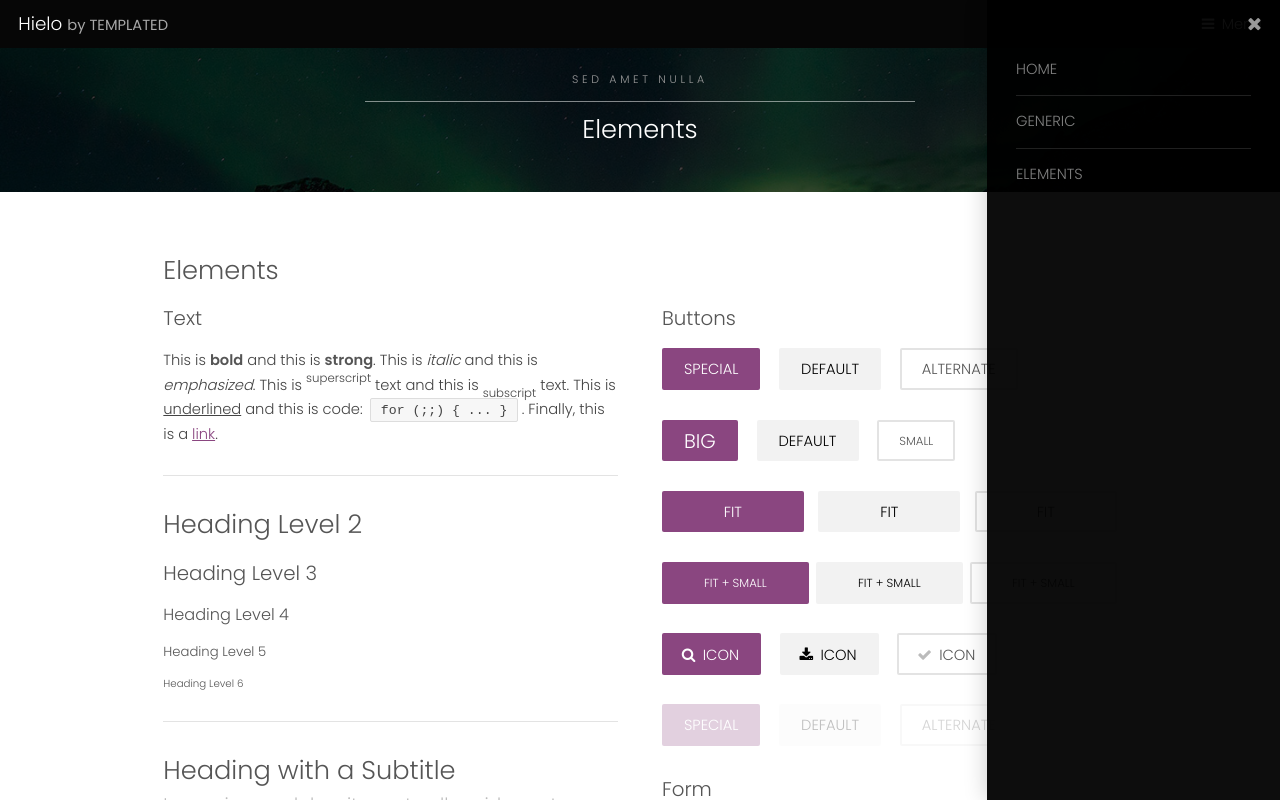
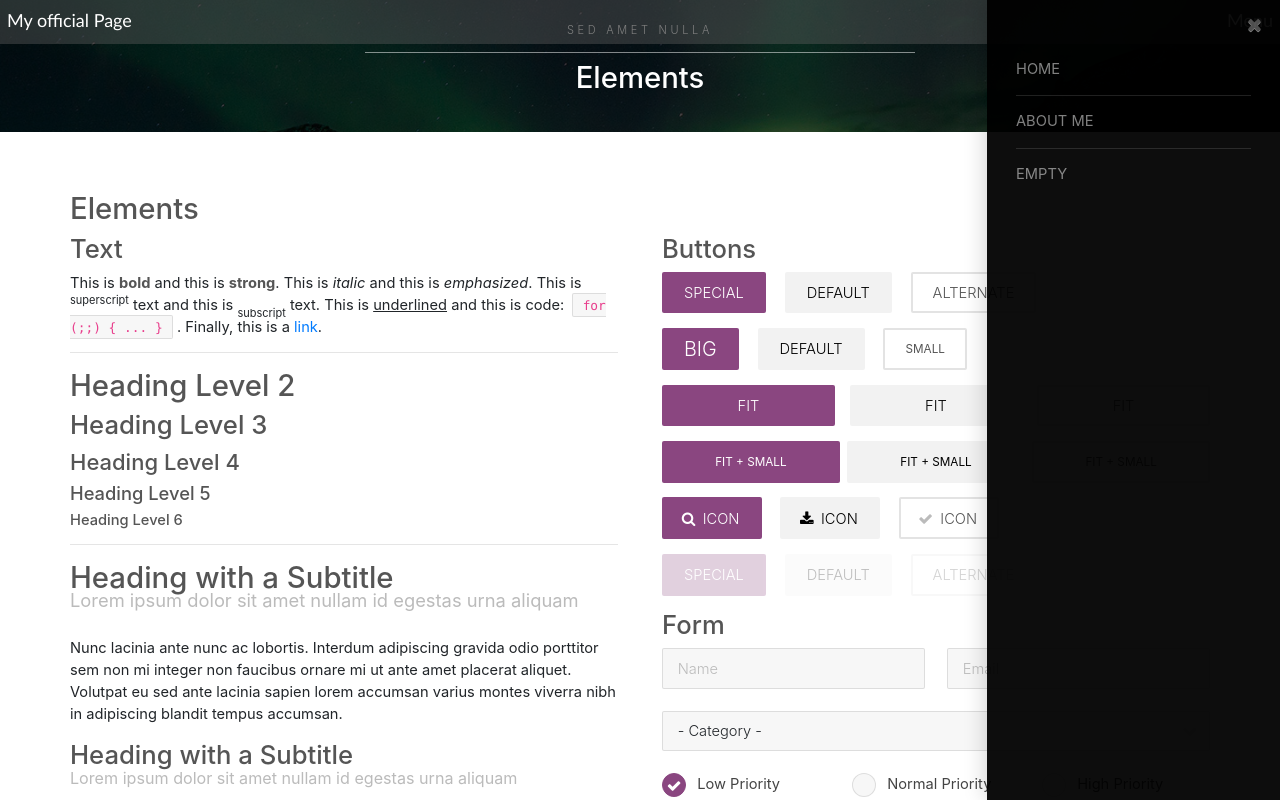
Before and after one commit to raavanSita/MY-page, a plain HTML site: page elements.html in a window 1280 px wide. Both pictures are taken after a click on the link "Menu". Shown: the top 800 px of the page. Drawn offline with nearby package versions, Linux system fonts and the light colour scheme.

Commit message:
nav ok, submit ok

```diff
--- a/elements.html
+++ b/elements.html
@@ -1,30 +1,32 @@
 <!DOCTYPE HTML>
-<!--
-	Hielo by TEMPLATED
-	templated.co @templatedco
-	Released for free under the Creative Commons Attribution 3.0 license (templated.co/license)
--->
+
 <html>
 	<head>
-		<title>Hielo by TEMPLATED</title>
+		<title>empty</title>
 		<meta charset="utf-8" />
 		<meta name="viewport" content="width=device-width, initial-scale=1" />
 		<link rel="stylesheet" href="assets/css/main.css" />
+		<link rel="stylesheet" href="https://stackpath.bootstrapcdn.com/bootstrap/4.5.1/css/bootstrap.min.css" integrity="sha384-VCmXjywReHh4PwowAiWNagnWcLhlEJLA5buUprzK8rxFgeH0kww/aWY76TfkUoSX" crossorigin="anonymous">
 	</head>
-	<body class="subpage">
+	<body>
 
-		<!-- Header -->
-			<header id="header">
-				<div class="logo"><a href="index.html">Hielo <span>by TEMPLATED</span></a></div>
-				<a href="#menu">Menu</a>
-			</header>
+		<header>
+			<div class="navH" style="background-color: rgba(92, 92, 92, 0.438); height:3rem;">
+				<div class="row ">
+					<div  class="align-left mt-2 col-8 pl-4"><a class="hov" href="index.html">My official <span>Page</span> </a></div>
+					<div  class="align-right mt-2 col-4 pr-4"><a class="hov" href="#menu">Menu</a></div>
+				</div>
+
+		   </div>
+
+		</header>
 
 		<!-- Nav -->
 			<nav id="menu">
 				<ul class="links">
 					<li><a href="index.html">Home</a></li>
-					<li><a href="generic.html">Generic</a></li>
-					<li><a href="elements.html">Elements</a></li>
+					<li><a href="about.html">ABOUT ME</a></li>
+					<li><a href="elements.html">empty</a></li>
 				</ul>
 			</nav>
 
```
Also changed, not shown: about.html (renamed from generic.html, +15 -8 lines).
